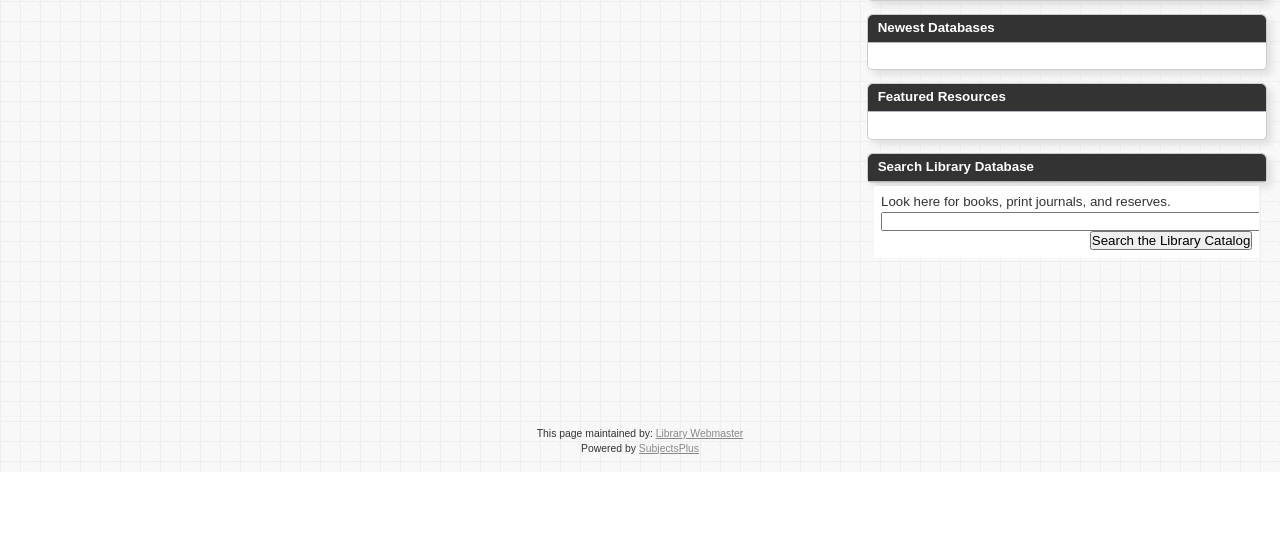
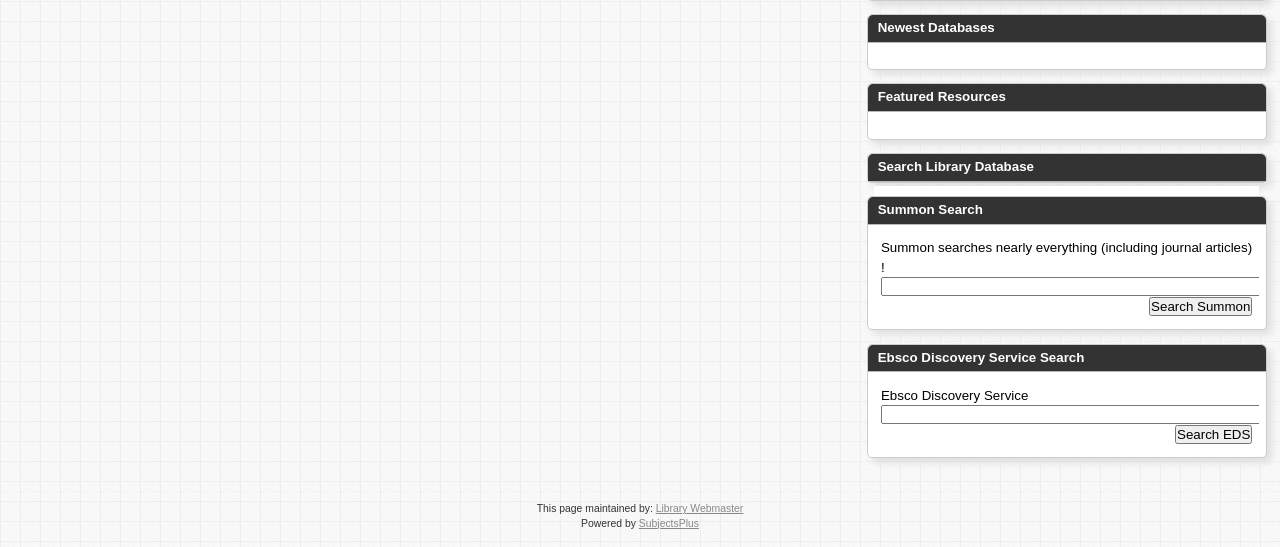
Before and after one commit to craigdmileham/SubjectsMinusMinus, a PHP site: page /richter/subjects/index.php in a window 1280 px wide. Shown: the part 339-886 px from the top of the page. Before the commit the page ends 811 px from the top, so only its background shows below. Run offline with PHP 8.4, Linux system fonts and the light colour scheme; data that the repository does not hold is empty; some libraries are stand-ins or nearby versions.

Commit message:
Summon and EDS
EDS is broken but here are the boxes

```diff
--- a/control/includes/config.php
+++ b/control/includes/config.php
@@ -82,7 +82,7 @@ $user_photo_update = TRUE;
    http://www.yoursite.edu/library/sp/
    Make sure to include the trailing slash!
 */
-$BaseURL = "http://localhost:81/";
+$BaseURL = "http://localhost:80/SubjectsMinusMinus/";
 
 /* Name of this resource, i.e., SubjectsPlus */
 $resource_name = "SubjectsPlus";
--- a/subjects/index.php
+++ b/subjects/index.php
@@ -230,6 +230,36 @@ if (isset ($v2styles) && $v2styles == 1) {
             </div>
         </div>
         <!-- end plusley -->
+		<!-- start pluslet -->
+		<div class="pluslet">
+        <div class="titlebar">
+          <div class="titlebar_text"><?php print _("Summon Search"); ?></div>
+        </div>
+        <div class="pluslet_body">
+              <form name="summon" action="http://drew.summon.serialssolutions.com/search" method="get" target="_parent">Summon searches nearly everything (including journal articles) !
+				 <br><input type="text" name="q" size="50%" value="" onchange="document.walter.box1.value=document.summon.q.value;document.worldcat.q.value=document.summon.q.value;document.gScholar.q.value=document.summon.q.value;"><br>
+				 <input type="hidden" name="ho" value="t">
+				 <input type="hidden" name="l" value="en">
+				 <p align="right"><input type="submit" value="Search Summon">
+				 </p></form>
+        </div>
+      </div>
+	  <!-- end pluslet -->
+	  <!-- start pluslet -->
+	  <div class="pluslet">
+        <div class="titlebar">
+          <div class="titlebar_text"><?php print _("Ebsco Discovery Service Search"); ?></div>
+        </div>
+        <div class="pluslet_body">
+              <form name="summon" action="http://web.a.ebscohost.com/ehost/search/basic?sid=5085287e-aaee-49db-ae78-289f00865823%40sessionmgr4004&vid=0&hid=4206&preview=false" method="get" target="_parent">Ebsco Discovery Service
+				 <br><input type="text" name="q" size="50%" value="" onchange="document.walter.box1.value=document.summon.q.value;document.worldcat.q.value=document.summon.q.value;document.gScholar.q.value=document.summon.q.value;"><br>
+				 <input type="hidden" name="ho" value="t">
+				 <input type="hidden" name="l" value="en">
+				 <p align="right"><input type="submit" value="Search EDS">
+				 </p></form>
+        </div>
+      </div>
+	  <!-- end pluslet -->
 
         <br />
 
```
